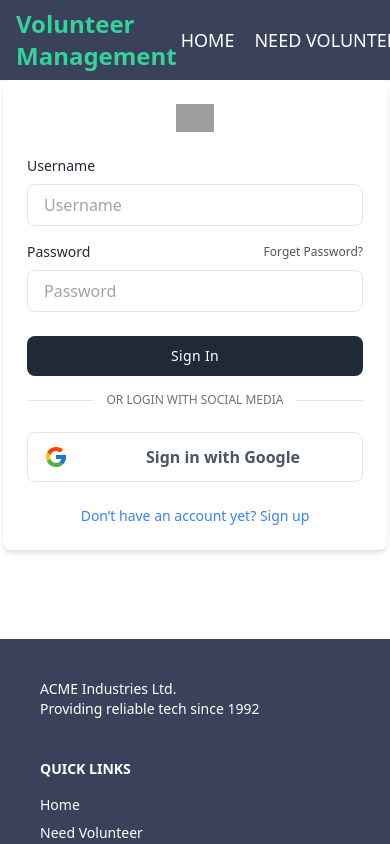
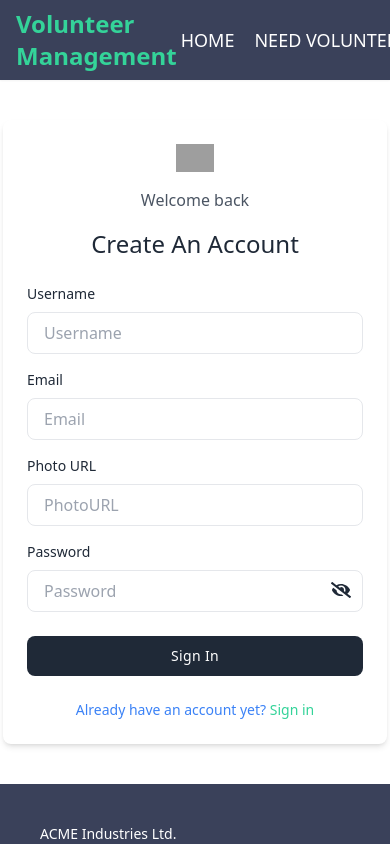
Before and after one commit to MD-SelimReza/Volunteer-management-client, a React (Vite) app: page /register in a window 390 px wide. Shown: the top 844 px of the page. Built offline with nearby package versions, Linux system fonts and the light colour scheme; no server answers; grey boxes are pictures that could not be loaded.

Commit message:
Login and Register page complete

```diff
--- a/package.json
+++ b/package.json
@@ -14,7 +14,9 @@
     "firebase": "^10.11.1",
     "react": "^18.2.0",
     "react-dom": "^18.2.0",
+    "react-hook-form": "^7.51.4",
     "react-hot-toast": "^2.4.1",
+    "react-icons": "^5.2.1",
     "react-router-dom": "^6.23.0",
     "swiper": "^11.1.1"
   },
--- a/src/components/shared/Navbar.jsx
+++ b/src/components/shared/Navbar.jsx
@@ -1,6 +1,34 @@
+import { useEffect, useState } from "react";
 import { Link, NavLink } from "react-router-dom";
+import useAuth from "../../hooks/useAuth";
+import toast from "react-hot-toast";
 
 const Navbar = () => {
+  const { user, logOut } = useAuth();
+
+  const [theme, setTheme] = useState(
+    localStorage.getItem("theme") ? localStorage.getItem("theme") : "light"
+  );
+
+  useEffect(() => {
+    localStorage.setItem("theme", theme);
+    const localTheme = localStorage.getItem("theme");
+    document.querySelector("html").setAttribute("data-theme", localTheme);
+  }, [theme]);
+
+  const toggleTheme = (e) => {
+    if (e.target.checked) {
+      setTheme("synthwave");
+    } else {
+      setTheme("light");
+    }
+  };
+
+  const handleLogOut = async () => {
+    await logOut();
+    toast.success("Logout Successful");
+  };
+
   const navLinks = (
     <>
       <NavLink
@@ -19,6 +47,7 @@ const Navbar = () => {
       >
         Need Volunteer
       </NavLink>
+      {!user && (
         <NavLink
           className={({ isActive }) =>
             isActive ? "text-emerald-300 border-b-4 border-emerald-300" : ""
@@ -27,6 +56,7 @@ const Navbar = () => {
         >
           Login
         </NavLink>
+      )}
     </>
   );
   return (
@@ -44,14 +74,19 @@ const Navbar = () => {
           {navLinks}
         </ul>
 
-        <div className="dropdown dropdown-end z-50 ml-5">
+        {user && (
+          <div className="dropdown dropdown-end z-50 ml-3">
             <div
               tabIndex={0}
               role="button"
               className="btn btn-ghost btn-circle avatar"
             >
-            <div className="w-10 rounded-full" title="">
-              <img referrerPolicy="no-referrer" alt="Profile" src="" />
+              <div title={user?.displayName} className="w-10 rounded-full">
+                <img
+                  referrerPolicy="no-referrer"
+                  alt="Profile"
+                  src={user?.photoURL}
+                />
               </div>
             </div>
             <ul
@@ -72,10 +107,42 @@ const Navbar = () => {
                 </Link>
               </li>
               <li className="mt-2">
-              <button className="bg-gray-700 block text-center">Logout</button>
+                <button
+                  onClick={handleLogOut}
+                  className="bg-gray-700 block text-center"
+                >
+                  Logout
+                </button>
               </li>
             </ul>
           </div>
+        )}
+        <label onChange={toggleTheme} className="swap swap-rotate ml-3">
+          {/* this hidden checkbox controls the state */}
+          <input
+            type="checkbox"
+            className="theme-controller"
+            value="synthwave"
+          />
+
+          {/* sun icon */}
+          <svg
+            className="swap-off fill-current w-10 h-10"
+            xmlns="http://www.w3.org/2000/svg"
+            viewBox="0 0 24 24"
+          >
+            <path d="M5.64,17l-.71.71a1,1,0,0,0,0,1.41,1,1,0,0,0,1.41,0l.71-.71A1,1,0,0,0,5.64,17ZM5,12a1,1,0,0,0-1-1H3a1,1,0,0,0,0,2H4A1,1,0,0,0,5,12Zm7-7a1,1,0,0,0,1-1V3a1,1,0,0,0-2,0V4A1,1,0,0,0,12,5ZM5.64,7.05a1,1,0,0,0,.7.29,1,1,0,0,0,.71-.29,1,1,0,0,0,0-1.41l-.71-.71A1,1,0,0,0,4.93,6.34Zm12,.29a1,1,0,0,0,.7-.29l.71-.71a1,1,0,1,0-1.41-1.41L17,5.64a1,1,0,0,0,0,1.41A1,1,0,0,0,17.66,7.34ZM21,11H20a1,1,0,0,0,0,2h1a1,1,0,0,0,0-2Zm-9,8a1,1,0,0,0-1,1v1a1,1,0,0,0,2,0V20A1,1,0,0,0,12,19ZM18.36,17A1,1,0,0,0,17,18.36l.71.71a1,1,0,0,0,1.41,0,1,1,0,0,0,0-1.41ZM12,6.5A5.5,5.5,0,1,0,17.5,12,5.51,5.51,0,0,0,12,6.5Zm0,9A3.5,3.5,0,1,1,15.5,12,3.5,3.5,0,0,1,12,15.5Z" />
+          </svg>
+
+          {/* moon icon */}
+          <svg
+            className="swap-on fill-current w-10 h-10"
+            xmlns="http://www.w3.org/2000/svg"
+            viewBox="0 0 24 24"
+          >
+            <path d="M21.64,13a1,1,0,0,0-1.05-.14,8.05,8.05,0,0,1-3.37.73A8.15,8.15,0,0,1,9.08,5.49a8.59,8.59,0,0,1,.25-2A1,1,0,0,0,8,2.36,10.14,10.14,0,1,0,22,14.05,1,1,0,0,0,21.64,13Zm-9.5,6.69A8.14,8.14,0,0,1,7.08,5.22v.27A10.15,10.15,0,0,0,17.22,15.63a9.79,9.79,0,0,0,2.1-.22A8.11,8.11,0,0,1,12.14,19.73Z" />
+          </svg>
+        </label>
       </div>
     </div>
   );
--- /dev/null
+++ b/src/hooks/useAuth.jsx
@@ -0,0 +1,10 @@
+import { useContext } from "react";
+import { AuthContext } from "../provider/AuthProvider";
+// import { AuthContext } from "../providers/AuthProvider";
+
+const useAuth = () => {
+  const auth = useContext(AuthContext);
+  return auth;
+};
+
+export default useAuth;
--- a/src/layout/Root.jsx
+++ b/src/layout/Root.jsx
@@ -10,7 +10,7 @@ const Root = () => {
         <Navbar />
       </div>
       {/* outlet */}
-      <div className="min-h-[calc(100vh-285px)]">
+      <div className="min-h-[calc(100vh-285px)] py-10">
         <Outlet />
       </div>
       {/* footer */}
--- a/src/main.jsx
+++ b/src/main.jsx
@@ -3,9 +3,14 @@ import ReactDOM from "react-dom/client";
 import "./index.css";
 import { RouterProvider } from "react-router-dom";
 import router from "./routes/Route.jsx";
+import AuthProvider from "./provider/AuthProvider.jsx";
+import { Toaster } from "react-hot-toast";
 
 ReactDOM.createRoot(document.getElementById("root")).render(
   <React.StrictMode>
-    <RouterProvider router={router} />
+    <AuthProvider>
+      <RouterProvider router={router} />
+      <Toaster />
+    </AuthProvider>
   </React.StrictMode>
 );
--- a/src/pages/authentication/Login.jsx
+++ b/src/pages/authentication/Login.jsx
@@ -1,52 +1,120 @@
-import { Link } from "react-router-dom";
+import { Link, useNavigate } from "react-router-dom";
+import { FaEye, FaEyeSlash } from "react-icons/fa";
+import { useForm } from "react-hook-form";
+import { useEffect, useState } from "react";
+import useAuth from "../../hooks/useAuth";
+import toast from "react-hot-toast";
 
 const Login = () => {
+  const [showPass, setShowPass] = useState(false);
+  const { signIn, signInWithGoogle, user, loading } = useAuth();
+  const navigate = useNavigate();
+
+  useEffect(() => {
+    if (user) {
+      navigate("/");
+    }
+  }, [navigate, user]);
+
+  const {
+    register,
+    handleSubmit,
+    formState: { errors },
+  } = useForm();
+
+  const handleSignIn = async (data) => {
+    const { email, password } = data;
+    try {
+      const result = await signIn(email, password);
+      console.log(result?.user);
+      toast.success("Sign in successful");
+      navigate("/");
+    } catch (err) {
+      console.log(err);
+      toast.error(err?.message);
+    }
+    console.log({ email, password });
+  };
+
+  const handleGoogleSignIn = async () => {
+    try {
+      const result = await signInWithGoogle();
+      console.log(result?.user);
+      toast.success("Sing In Successful");
+      navigate("/");
+    } catch (err) {
+      console.log(err);
+      toast.error(err?.message);
+    }
+  };
+
+  if (user || loading) return;
+
   return (
     <div className="w-full max-w-sm p-6 m-auto mx-auto bg-white rounded-lg shadow-md dark:bg-gray-800">
-      <div className="flex justify-center mx-auto">
+      <div className="flex flex-col items-center justify-center mx-auto">
         <img
           className="w-auto h-7 sm:h-8"
           src="https://merakiui.com/images/logo.svg"
           alt=""
         />
+        <h1 className="mt-4 text-gray-600 dark:text-gray-300 md:text-lg">
+          Welcome back
+        </h1>
+
+        <h1 className="mt-4 text-2xl font-medium text-gray-800 capitalize lg:text-3xl dark:text-white">
+          login to your account
+        </h1>
       </div>
 
-      <form className="mt-6">
+      <form onSubmit={handleSubmit(handleSignIn)} className="mt-6">
         <div>
           <label
             htmlFor="username"
             className="block text-sm text-gray-800 dark:text-gray-200"
           >
-            Username
+            Email
           </label>
           <input
-            type="text"
-            placeholder="Username"
+            type="email"
+            placeholder="Email"
             className="block w-full px-4 py-2 mt-2 text-gray-700 bg-white border rounded-lg dark:bg-gray-800 dark:text-gray-300 dark:border-gray-600 focus:border-blue-400 dark:focus:border-blue-300 focus:ring-blue-300 focus:outline-none focus:ring focus:ring-opacity-40"
+            {...register("email", { required: true })}
           />
+          {errors.email && (
+            <span className="text-red-500">This field is required</span>
+          )}
         </div>
 
         <div className="mt-4">
-          <div className="flex items-center justify-between">
           <label
             htmlFor="password"
             className="block text-sm text-gray-800 dark:text-gray-200"
           >
             Password
           </label>
-            <a
-              href="#"
-              className="text-xs text-gray-600 dark:text-gray-400 hover:underline"
-            >
-              Forget Password?
-            </a>
-          </div>
 
+          <div className="relative">
             <input
-            type="password"
+              type={showPass ? "text" : "password"}
               placeholder="Password"
               className="block w-full px-4 py-2 mt-2 text-gray-700 bg-white border rounded-lg dark:bg-gray-800 dark:text-gray-300 dark:border-gray-600 focus:border-blue-400 dark:focus:border-blue-300 focus:ring-blue-300 focus:outline-none focus:ring focus:ring-opacity-40"
+              {...register("password", { required: true })}
             />
+            {errors.password && (
+              <span className="text-red-500">This field is required</span>
+            )}
+            <p
+              onClick={() => setShowPass(!showPass)}
+              className=" absolute right-3 bottom-3 cursor-pointer"
+            >
+              {showPass ? (
+                <FaEye className="size-5" />
+              ) : (
+                <FaEyeSlash className="size-5" />
+              )}
+            </p>
+          </div>
         </div>
 
         <div className="mt-6">
@@ -71,6 +139,7 @@ const Login = () => {
 
       <div className="mt-6">
         <a
+          onClick={handleGoogleSignIn}
           href="#"
           className="flex items-center justify-center mt-4 text-gray-600 transition-colors duration-300 transform border rounded-lg dark:border-gray-700 dark:text-gray-200 hover:bg-gray-50 dark:hover:bg-gray-600"
         >
@@ -104,7 +173,7 @@ const Login = () => {
       <div className="mt-6 text-center ">
         <p className="text-sm text-blue-500 dark:text-blue-400">
           Don’t have an account yet?{" "}
-          <Link to="/register" className=" hover:underline">
+          <Link to="/register" className=" hover:underline text-emerald-400">
             Sign up
           </Link>
         </p>
--- a/src/pages/authentication/Register.jsx
+++ b/src/pages/authentication/Register.jsx
@@ -1,17 +1,62 @@
-import { Link } from "react-router-dom";
+import { useEffect, useState } from "react";
+import { useForm } from "react-hook-form";
+import { FaEye, FaEyeSlash } from "react-icons/fa";
+import { Link, useNavigate } from "react-router-dom";
+import useAuth from "../../hooks/useAuth";
+import toast from "react-hot-toast";
 
 const Register = () => {
+  const [showPass, setShowPass] = useState(false);
+  const { createUser, updateUserProfile, user, loading, setUser } = useAuth();
+  const navigate = useNavigate();
+
+  useEffect(() => {
+    if (user) {
+      navigate("/");
+    }
+  }, [navigate, user]);
+
+  const {
+    register,
+    handleSubmit,
+    formState: { errors },
+  } = useForm();
+
+  const handleSignUp = async (data) => {
+    const { name, email, photo, password } = data;
+    try {
+      const result = await createUser(email, password);
+      await updateUserProfile(name, photo);
+      setUser({ ...result?.user, photoURL: photo, displayName: name });
+      toast.success("Sign up successful");
+      navigate("/");
+    } catch (err) {
+      console.log(err);
+      toast.error(err?.message);
+    }
+    console.log({ name, email, photo, password });
+  };
+
+  if (user || loading) return;
+
   return (
     <div className="w-full max-w-sm p-6 m-auto mx-auto bg-white rounded-lg shadow-md dark:bg-gray-800">
-      <div className="flex justify-center mx-auto">
+      <div className="flex flex-col items-center justify-center mx-auto">
         <img
           className="w-auto h-7 sm:h-8"
           src="https://merakiui.com/images/logo.svg"
           alt=""
         />
+        <h1 className="mt-4 text-gray-600 dark:text-gray-300 md:text-lg">
+          Welcome back
+        </h1>
+
+        <h1 className="mt-4 text-2xl font-medium text-gray-800 capitalize lg:text-3xl dark:text-white">
+          create an account
+        </h1>
       </div>
 
-      <form className="mt-6">
+      <form onSubmit={handleSubmit(handleSignUp)} className="mt-6">
         <div>
           <label
             htmlFor="username"
@@ -19,34 +64,80 @@ const Register = () => {
           >
             Username
           </label>
+
           <input
             type="text"
             placeholder="Username"
             className="block w-full px-4 py-2 mt-2 text-gray-700 bg-white border rounded-lg dark:bg-gray-800 dark:text-gray-300 dark:border-gray-600 focus:border-blue-400 dark:focus:border-blue-300 focus:ring-blue-300 focus:outline-none focus:ring focus:ring-opacity-40"
+            {...register("name", { required: true })}
           />
+          {errors.name && (
+            <span className="text-red-500">This field is required</span>
+          )}
+        </div>
+        <div className="mt-4">
+          <label
+            htmlFor="email"
+            className="block text-sm text-gray-800 dark:text-gray-200"
+          >
+            Email
+          </label>
+
+          <input
+            type="email"
+            placeholder="Email"
+            className="block w-full px-4 py-2 mt-2 text-gray-700 bg-white border rounded-lg dark:bg-gray-800 dark:text-gray-300 dark:border-gray-600 focus:border-blue-400 dark:focus:border-blue-300 focus:ring-blue-300 focus:outline-none focus:ring focus:ring-opacity-40"
+            {...register("email", { required: true })}
+          />
+          {errors.email && (
+            <span className="text-red-500">This field is required</span>
+          )}
+        </div>
+        <div className="mt-4">
+          <label
+            htmlFor="photoURL"
+            className="block text-sm text-gray-800 dark:text-gray-200"
+          >
+            Photo URL
+          </label>
+
+          <input
+            type="text"
+            placeholder="PhotoURL"
+            className="block w-full px-4 py-2 mt-2 text-gray-700 bg-white border rounded-lg dark:bg-gray-800 dark:text-gray-300 dark:border-gray-600 focus:border-blue-400 dark:focus:border-blue-300 focus:ring-blue-300 focus:outline-none focus:ring focus:ring-opacity-40"
+            {...register("photo", { required: true })}
+          />
+          {errors.photoUrl && (
+            <span className="text-red-500">This field is required</span>
+          )}
         </div>
 
-        <div className="mt-4">
-          <div className="flex items-center justify-between">
+        <div className="relative mt-4">
           <label
             htmlFor="password"
             className="block text-sm text-gray-800 dark:text-gray-200"
           >
             Password
           </label>
-            <a
-              href="#"
-              className="text-xs text-gray-600 dark:text-gray-400 hover:underline"
-            >
-              Forget Password?
-            </a>
-          </div>
-
           <input
-            type="password"
+            type={showPass ? "text" : "password"}
             placeholder="Password"
             className="block w-full px-4 py-2 mt-2 text-gray-700 bg-white border rounded-lg dark:bg-gray-800 dark:text-gray-300 dark:border-gray-600 focus:border-blue-400 dark:focus:border-blue-300 focus:ring-blue-300 focus:outline-none focus:ring focus:ring-opacity-40"
+            {...register("password", { required: true })}
           />
+          {errors.password && (
+            <span className="text-red-500">This field is required</span>
+          )}
+          <p
+            onClick={() => setShowPass(!showPass)}
+            className=" absolute right-3 bottom-3 cursor-pointer"
+          >
+            {showPass ? (
+              <FaEye className="size-5" />
+            ) : (
+              <FaEyeSlash className="size-5" />
+            )}
+          </p>
         </div>
 
         <div className="mt-6">
@@ -56,56 +147,11 @@ const Register = () => {
         </div>
       </form>
 
-      <div className="flex items-center justify-between mt-4">
-        <span className="w-1/5 border-b dark:border-gray-600 lg:w-1/5"></span>
-
-        <a
-          href="#"
-          className="text-xs text-center text-gray-500 uppercase dark:text-gray-400 hover:underline"
-        >
-          or login with Social Media
-        </a>
-
-        <span className="w-1/5 border-b dark:border-gray-400 lg:w-1/5"></span>
-      </div>
-
-      <div className="mt-6">
-        <a
-          href="#"
-          className="flex items-center justify-center mt-4 text-gray-600 transition-colors duration-300 transform border rounded-lg dark:border-gray-700 dark:text-gray-200 hover:bg-gray-50 dark:hover:bg-gray-600"
-        >
-          <div className="px-4 py-2">
-            <svg className="w-6 h-6" viewBox="0 0 40 40">
-              <path
-                d="M36.3425 16.7358H35V16.6667H20V23.3333H29.4192C28.045 27.2142 24.3525 30 20 30C14.4775 30 10 25.5225 10 20C10 14.4775 14.4775 9.99999 20 9.99999C22.5492 9.99999 24.8683 10.9617 26.6342 12.5325L31.3483 7.81833C28.3717 5.04416 24.39 3.33333 20 3.33333C10.7958 3.33333 3.33335 10.7958 3.33335 20C3.33335 29.2042 10.7958 36.6667 20 36.6667C29.2042 36.6667 36.6667 29.2042 36.6667 20C36.6667 18.8825 36.5517 17.7917 36.3425 16.7358Z"
-                fill="#FFC107"
-              />
-              <path
-                d="M5.25497 12.2425L10.7308 16.2583C12.2125 12.59 15.8008 9.99999 20 9.99999C22.5491 9.99999 24.8683 10.9617 26.6341 12.5325L31.3483 7.81833C28.3716 5.04416 24.39 3.33333 20 3.33333C13.5983 3.33333 8.04663 6.94749 5.25497 12.2425Z"
-                fill="#FF3D00"
-              />
-              <path
-                d="M20 36.6667C24.305 36.6667 28.2167 35.0192 31.1742 32.34L26.0159 27.975C24.3425 29.2425 22.2625 30 20 30C15.665 30 11.9842 27.2359 10.5975 23.3784L5.16254 27.5659C7.92087 32.9634 13.5225 36.6667 20 36.6667Z"
-                fill="#4CAF50"
-              />
-              <path
-                d="M36.3425 16.7358H35V16.6667H20V23.3333H29.4192C28.7592 25.1975 27.56 26.805 26.0133 27.9758C26.0142 27.975 26.015 27.975 26.0158 27.9742L31.1742 32.3392C30.8092 32.6708 36.6667 28.3333 36.6667 20C36.6667 18.8825 36.5517 17.7917 36.3425 16.7358Z"
-                fill="#1976D2"
-              />
-            </svg>
-          </div>
-
-          <span className="w-5/6 px-4 py-3 font-bold text-center">
-            Sign in with Google
-          </span>
-        </a>
-      </div>
-
       <div className="mt-6 text-center ">
         <p className="text-sm text-blue-500 dark:text-blue-400">
-          Don’t have an account yet?{" "}
-          <Link to="/register" className=" hover:underline">
-            Sign up
+          Already have an account yet?{" "}
+          <Link to="/login" className=" hover:underline text-emerald-400">
+            Sign in
           </Link>
         </p>
       </div>
--- /dev/null
+++ b/src/provider/AuthProvider.jsx
@@ -0,0 +1,78 @@
+import { createContext, useEffect, useState } from "react";
+import {
+  GoogleAuthProvider,
+  createUserWithEmailAndPassword,
+  getAuth,
+  onAuthStateChanged,
+  signInWithEmailAndPassword,
+  signInWithPopup,
+  signOut,
+  updateProfile,
+} from "firebase/auth";
+import { app } from "../firebase/firebase.config";
+
+export const AuthContext = createContext(null);
+const auth = getAuth(app);
+const googleProvider = new GoogleAuthProvider();
+
+const AuthProvider = ({ children }) => {
+  const [user, setUser] = useState(null);
+  const [loading, setLoading] = useState(true);
+
+  const createUser = (email, password) => {
+    setLoading(true);
+    return createUserWithEmailAndPassword(auth, email, password);
+  };
+
+  const signIn = (email, password) => {
+    setLoading(true);
+    return signInWithEmailAndPassword(auth, email, password);
+  };
+
+  const signInWithGoogle = () => {
+    setLoading(true);
+    return signInWithPopup(auth, googleProvider);
+  };
+
+  const logOut = async () => {
+    setLoading(true);
+    return signOut(auth);
+  };
+
+  const updateUserProfile = (name, photo) => {
+    return updateProfile(auth.currentUser, {
+      displayName: name,
+      photoURL: photo,
+    });
+  };
+
+  // onAuthStateChange
+  useEffect(() => {
+    const unsubscribe = onAuthStateChanged(auth, (currentUser) => {
+      setUser(currentUser);
+      console.log("CurrentUser-->", currentUser);
+      setLoading(false);
+    });
+    return () => {
+      return unsubscribe();
+    };
+  }, []);
+
+  const authInfo = {
+    user,
+    setUser,
+    loading,
+    setLoading,
+    createUser,
+    signIn,
+    signInWithGoogle,
+    logOut,
+    updateUserProfile,
+  };
+
+  return (
+    <AuthContext.Provider value={authInfo}>{children}</AuthContext.Provider>
+  );
+};
+
+export default AuthProvider;
--- a/tailwind.config.js
+++ b/tailwind.config.js
@@ -14,4 +14,7 @@ export default {
   plugins: [
     require('daisyui'),
   ],
+  daisyui: {
+    themes: ["light", "dark"],
+  },
 }
```
Also changed, not shown: src/firebase/firebase.config.js (added, +17 -0 lines), 1 other file (tests, documents, lock files or other folders). Lines whose indentation alone changed are shown as unchanged.
